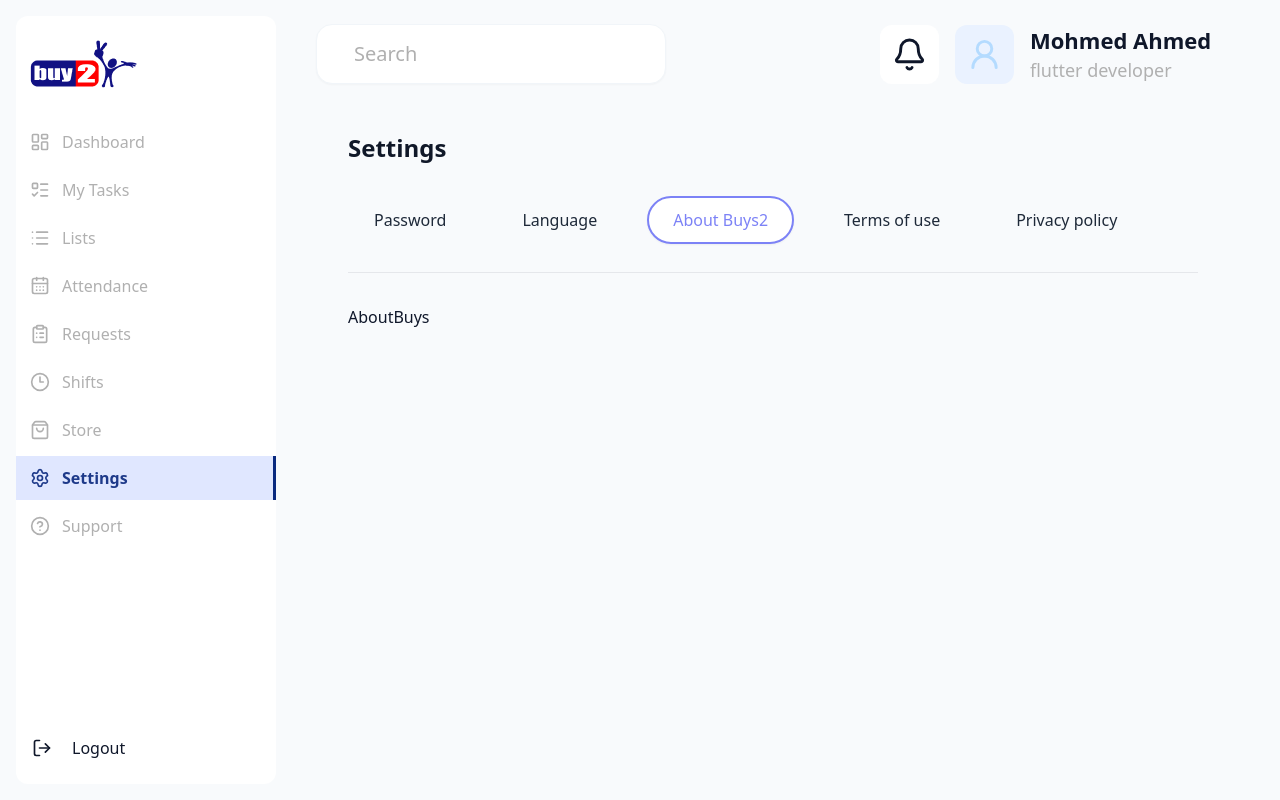
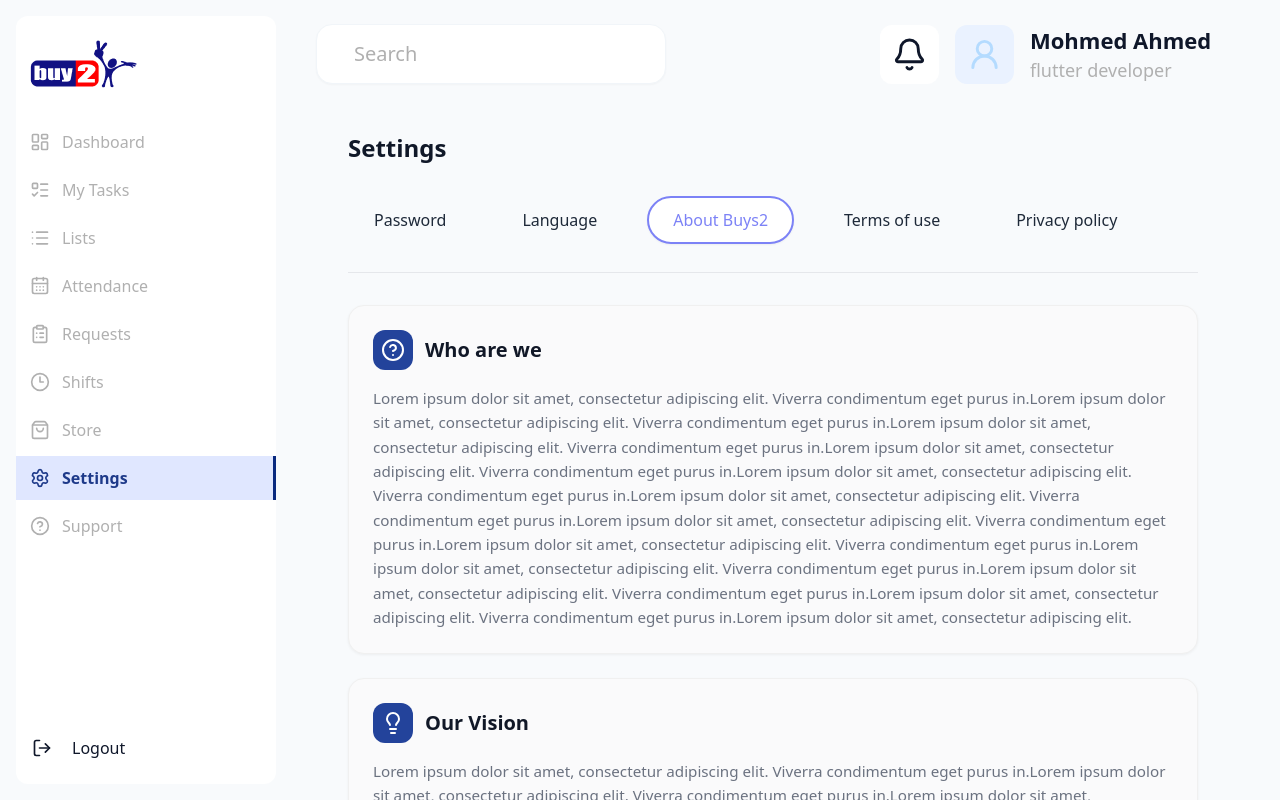
Before and after one commit to boda213-alaa-mohmad/buy2-hr-system, a Next.js app: page /dashboard/settings in a window 1280 px wide. Both pictures are taken after a click on the button "About Buys2". Shown: the top 800 px of the page. Built offline with nearby package versions, Linux system fonts and the light colour scheme.

Commit message:
feat: add about us section with custom styles

```diff
--- a/src/features/Settings/components/AboutBuys/AboutBuys.module.css
+++ b/src/features/Settings/components/AboutBuys/AboutBuys.module.css
@@ -0,0 +1,46 @@
+.container {
+  max-width: 1024px;
+  display: flex;
+  flex-direction: column;
+  gap: 1.5rem;
+}
+
+.card {
+  background-color: #fafafb;
+  border: 1px solid #f0f0f0;
+  border-radius: 16px;
+  padding: 1.5rem;
+  box-shadow: 0 1px 3px rgba(0, 0, 0, 0.05);
+}
+
+.header {
+  display: flex;
+  align-items: center;
+  gap: 0.75rem;
+  margin-bottom: 1rem;
+}
+
+.iconWrapper {
+  width: 40px;
+  height: 40px;
+  border-radius: 12px;
+  background-color: #23439b;
+  display: flex;
+  align-items: center;
+  justify-content: center;
+  flex-shrink: 0;
+}
+
+.title {
+  font-size: 1.25rem;
+  font-weight: 700;
+  color: #111827;
+  margin: 0;
+}
+
+.description {
+  color: #6b7280;
+  font-size: 0.95rem;
+  line-height: 1.6;
+  margin: 0;
+}
--- a/src/features/Settings/components/AboutBuys/AboutBuys.tsx
+++ b/src/features/Settings/components/AboutBuys/AboutBuys.tsx
@@ -1,7 +1,79 @@
-import React from 'react'
+"use client";
+import styles from "./AboutBuys.module.css";
 
-export default function AboutBuys() {
+import {
+  HelpCircle,
+  Lightbulb,
+  Target,
+  ShieldCheck,
+  History,
+  Users,
+} from "lucide-react";
+
+interface AboutSection {
+  id: number;
+  title: string;
+  description: string;
+  icon: React.ReactNode;
+}
+
+const aboutSections: AboutSection[] = [
+  {
+    id: 1,
+    title: "Who are we",
+    description:
+      "Lorem ipsum dolor sit amet, consectetur adipiscing elit. Viverra condimentum eget purus in.Lorem ipsum dolor sit amet, consectetur adipiscing elit. Viverra condimentum eget purus in.Lorem ipsum dolor sit amet, consectetur adipiscing elit. Viverra condimentum eget purus in.Lorem ipsum dolor sit amet, consectetur adipiscing elit. Viverra condimentum eget purus in.Lorem ipsum dolor sit amet, consectetur adipiscing elit. Viverra condimentum eget purus in.Lorem ipsum dolor sit amet, consectetur adipiscing elit. Viverra condimentum eget purus in.Lorem ipsum dolor sit amet, consectetur adipiscing elit. Viverra condimentum eget purus in.Lorem ipsum dolor sit amet, consectetur adipiscing elit. Viverra condimentum eget purus in.Lorem ipsum dolor sit amet, consectetur adipiscing elit. Viverra condimentum eget purus in.Lorem ipsum dolor sit amet, consectetur adipiscing elit. Viverra condimentum eget purus in.Lorem ipsum dolor sit amet, consectetur adipiscing elit. Viverra condimentum eget purus in.Lorem ipsum dolor sit amet, consectetur adipiscing elit. ",
+    icon: <HelpCircle size={24} color="#ffffff" />,
+  },
+  {
+    id: 2,
+    title: "Our Vision",
+    description:
+      "Lorem ipsum dolor sit amet, consectetur adipiscing elit. Viverra condimentum eget purus in.Lorem ipsum dolor sit amet, consectetur adipiscing elit. Viverra condimentum eget purus in.Lorem ipsum dolor sit amet, consectetur adipiscing elit. Viverra condimentum eget purus in.Lorem ipsum dolor sit amet, consectetur adipiscing elit. Viverra condimentum eget purus in.Lorem ipsum dolor sit amet, consectetur adipiscing elit. Viverra condimentum eget purus in.Lorem ipsum dolor sit amet, consectetur adipiscing elit. Viverra condimentum eget purus in.Lorem ipsum dolor sit amet, consectetur adipiscing elit. Viverra condimentum eget purus in.Lorem ipsum dolor sit amet, consectetur adipiscing elit. Viverra condimentum eget purus in.Lorem ipsum dolor sit amet, consectetur adipiscing elit. Viverra condimentum eget purus in.Lorem ipsum dolor sit amet, consectetur adipiscing elit. Viverra condimentum eget purus in.Lorem ipsum dolor sit amet, consectetur adipiscing elit. Viverra condimentum eget purus in.Lorem ipsum dolor sit amet, consectetur adipiscing elit. ",
+    icon: <Lightbulb size={24} color="#ffffff" />,
+  },
+  {
+    id: 3,
+    title: "Our Mission",
+    description:
+      "Lorem ipsum dolor sit amet, consectetur adipiscing elit. Viverra condimentum eget purus in.Lorem ipsum dolor sit amet, consectetur adipiscing elit. Viverra condimentum eget purus in.Lorem ipsum dolor sit amet, consectetur adipiscing elit. Viverra condimentum eget purus in.Lorem ipsum dolor sit amet, consectetur adipiscing elit. Viverra condimentum eget purus in.Lorem ipsum dolor sit amet, consectetur adipiscing elit. Viverra condimentum eget purus in.Lorem ipsum dolor sit amet, consectetur adipiscing elit. Viverra condimentum eget purus in.Lorem ipsum dolor sit amet, consectetur adipiscing elit. Viverra condimentum eget purus in.Lorem ipsum dolor sit amet, consectetur adipiscing elit. Viverra condimentum eget purus in.Lorem ipsum dolor sit amet, consectetur adipiscing elit. Viverra condimentum eget purus in.Lorem ipsum dolor sit amet, consectetur adipiscing elit. Viverra condimentum eget purus in.Lorem ipsum dolor sit amet, consectetur adipiscing elit. Viverra condimentum eget purus in.Lorem ipsum dolor sit amet, consectetur adipiscing elit. ",
+    icon: <Target size={24} color="#ffffff" />,
+  },
+  {
+    id: 4,
+    title: "Our Values",
+    description:
+      "Lorem ipsum dolor sit amet, consectetur adipiscing elit. Viverra condimentum eget purus in.Lorem ipsum dolor sit amet, consectetur adipiscing elit. Viverra condimentum eget purus in.Lorem ipsum dolor sit amet, consectetur adipiscing elit. Viverra condimentum eget purus in.Lorem ipsum dolor sit amet, consectetur adipiscing elit. Viverra condimentum eget purus in.Lorem ipsum dolor sit amet, consectetur adipiscing elit. Viverra condimentum eget purus in.Lorem ipsum dolor sit amet, consectetur adipiscing elit. Viverra condimentum eget purus in.Lorem ipsum dolor sit amet, consectetur adipiscing elit. Viverra condimentum eget purus in.Lorem ipsum dolor sit amet, consectetur adipiscing elit. Viverra condimentum eget purus in.Lorem ipsum dolor sit amet, consectetur adipiscing elit. Viverra condimentum eget purus in.Lorem ipsum dolor sit amet, consectetur adipiscing elit. Viverra condimentum eget purus in.Lorem ipsum dolor sit amet, consectetur adipiscing elit. Viverra condimentum eget purus in.Lorem ipsum dolor sit amet, consectetur adipiscing elit. ",
+    icon: <ShieldCheck size={24} color="#ffffff" />,
+  },
+  {
+    id: 5,
+    title: "Our History",
+    description:
+      "Lorem ipsum dolor sit amet, consectetur adipiscing elit. Viverra condimentum eget purus in.Lorem ipsum dolor sit amet, consectetur adipiscing elit. Viverra condimentum eget purus in.Lorem ipsum dolor sit amet, consectetur adipiscing elit. Viverra condimentum eget purus in.Lorem ipsum dolor sit amet, consectetur adipiscing elit. Viverra condimentum eget purus in.Lorem ipsum dolor sit amet, consectetur adipiscing elit. Viverra condimentum eget purus in.Lorem ipsum dolor sit amet, consectetur adipiscing elit. Viverra condimentum eget purus in.Lorem ipsum dolor sit amet, consectetur adipiscing elit. Viverra condimentum eget purus in.Lorem ipsum dolor sit amet, consectetur adipiscing elit. Viverra condimentum eget purus in.Lorem ipsum dolor sit amet, consectetur adipiscing elit. Viverra condimentum eget purus in.Lorem ipsum dolor sit amet, consectetur adipiscing elit. Viverra condimentum eget purus in.Lorem ipsum dolor sit amet, consectetur adipiscing elit. Viverra condimentum eget purus in.Lorem ipsum dolor sit amet, consectetur adipiscing elit. ",
+    icon: <History size={24} color="#ffffff" />,
+  },
+  {
+    id: 6,
+    title: "Our Team",
+    description:
+      "Lorem ipsum dolor sit amet, consectetur adipiscing elit. Viverra condimentum eget purus in.Lorem ipsum dolor sit amet, consectetur adipiscing elit. Viverra condimentum eget purus in.Lorem ipsum dolor sit amet, consectetur adipiscing elit. Viverra condimentum eget purus in.Lorem ipsum dolor sit amet, consectetur adipiscing elit. Viverra condimentum eget purus in.Lorem ipsum dolor sit amet, consectetur adipiscing elit. Viverra condimentum eget purus in.Lorem ipsum dolor sit amet, consectetur adipiscing elit. Viverra condimentum eget purus in.Lorem ipsum dolor sit amet, consectetur adipiscing elit. Viverra condimentum eget purus in.Lorem ipsum dolor sit amet, consectetur adipiscing elit. Viverra condimentum eget purus in.Lorem ipsum dolor sit amet, consectetur adipiscing elit. Viverra condimentum eget purus in.Lorem ipsum dolor sit amet, consectetur adipiscing elit. Viverra condimentum eget purus in.Lorem ipsum dolor sit amet, consectetur adipiscing elit. Viverra condimentum eget purus in.Lorem ipsum dolor sit amet, consectetur adipiscing elit. ",
+    icon: <Users size={24} color="#ffffff" />,
+  },
+];
+
+export default function AboutUs() {
   return (
-    <div>AboutBuys</div>
-  )
+    <section className={styles.container}>
+      {aboutSections.map((section) => (
+        <div key={section.id} className={styles.card}>
+          <div className={styles.header}>
+            <div className={styles.iconWrapper}>{section.icon}</div>
+            <h2 className={styles.title}>{section.title}</h2>
+          </div>
+          <p className={styles.description}>{section.description}</p>
+        </div>
+      ))}
+    </section>
+  );
 }
```
